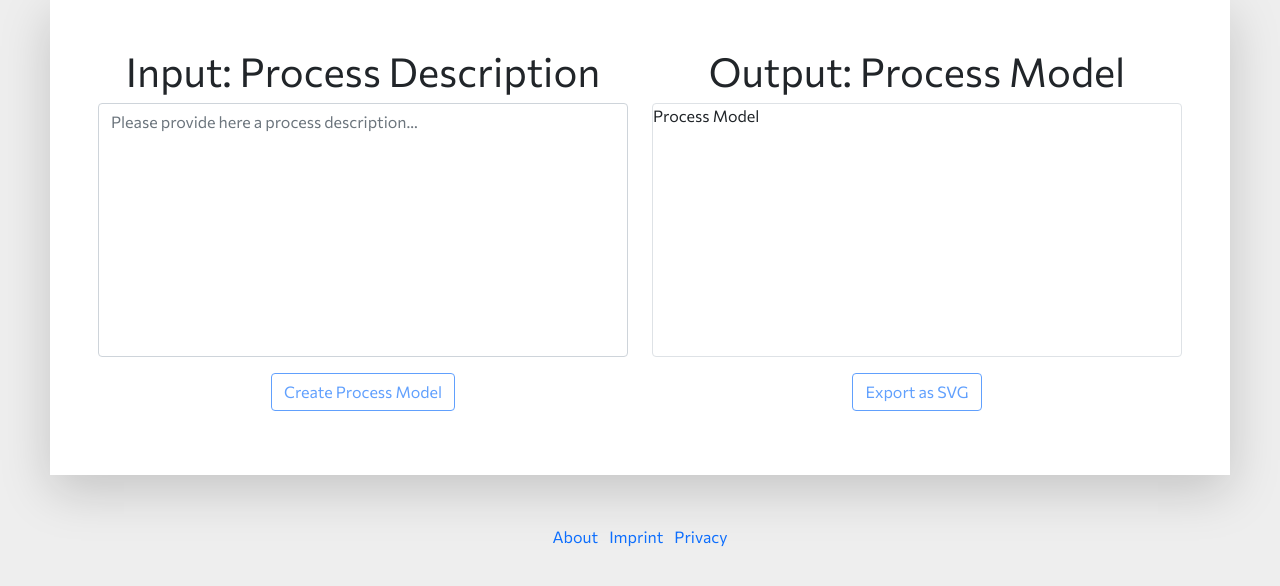
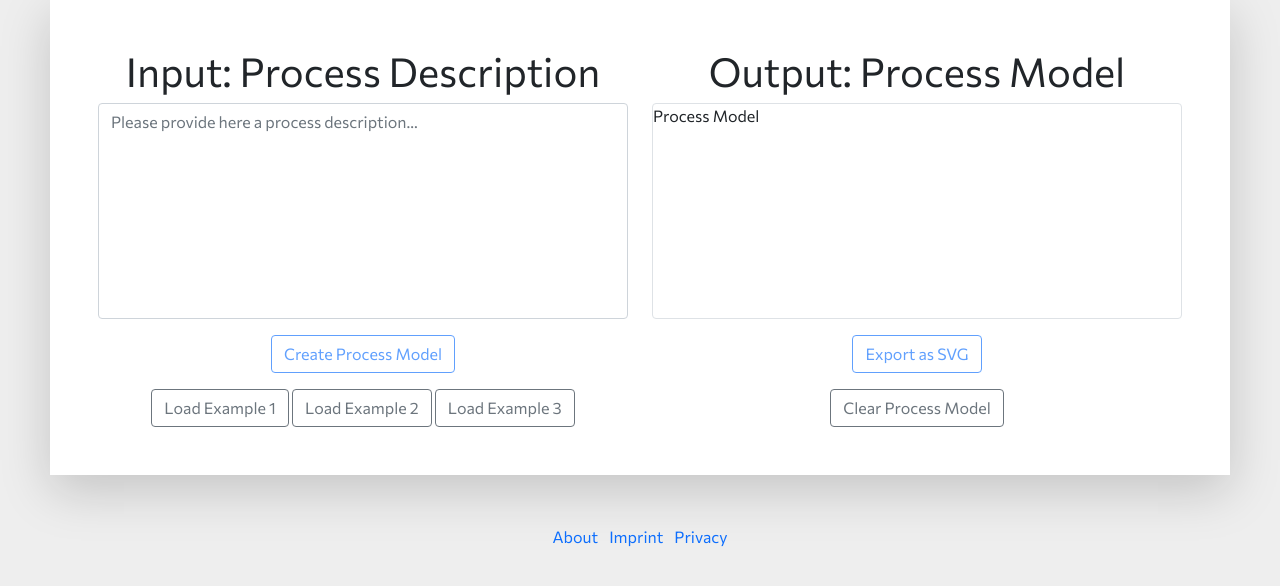
Before and after one commit to erikzogg/text-in-model-out, a Django app: page / in a window 1280 px wide. Shown: the part 201-787 px from the top of the page. Run offline with Django 3.2, Linux system fonts and the light colour scheme; some libraries are stand-ins or nearby versions.

Commit message:
:sparkles: Add process description example

```diff
--- a/frontend/templates/frontend/index.html
+++ b/frontend/templates/frontend/index.html
@@ -32,10 +32,10 @@
                     <div class="mb-3 text-center">
                         <button type="button" class="btn btn-outline-primary" id="button-create-model" disabled="disabled">Create Process Model</button>
                     </div>
-                    <div class="text-center d-none">
-                        <button type="button" class="btn btn-outline-secondary">Load Example 1</button>
-                        <button type="button" class="btn btn-outline-secondary">Load Example 2</button>
-                        <button type="button" class="btn btn-outline-secondary">Load Example 3</button>
+                    <div class="text-center">
+                        <button type="button" class="btn btn-outline-secondary btn-example" data-btn="1">Load Example 1</button>
+                        <button type="button" class="btn btn-outline-secondary btn-example" data-btn="2">Load Example 2</button>
+                        <button type="button" class="btn btn-outline-secondary btn-example" data-btn="3">Load Example 3</button>
                     </div>
                 </div>
                 <div class="col-xl h-100 d-flex flex-column">
@@ -47,6 +47,9 @@
                     </div>
                     <div class="mb-3 text-center">
                         <button type="button" class="btn btn-outline-primary" disabled="disabled">Export as SVG</button>
+                    </div>
+                    <div class="text-center">
+                        <button type="button" class="btn btn-outline-secondary">Clear Process Model</button>
                     </div>
                 </div>
             </div>
--- /dev/null
+++ b/static/examples/process_1.txt
@@ -0,0 +1 @@
+When a new credit request is received, the risk is assessed. If the risk is above a threshold, an advanced risk assessment needs to be carried out, otherwise a simple risk assessment will suffice. Once the assessment has been completed, the customer is notified with the result of the assessment while the disbursement is organized.
--- a/static/js/app.js
+++ b/static/js/app.js
@@ -46,7 +46,19 @@ let initApp = function () {
             .catch(error => {
                 document.getElementById('process-model').innerHTML = error;
             });
-    })
+    });
+
+    document.querySelectorAll('.btn-example').forEach(item => {
+        item.addEventListener('click', function () {
+            let exampleNumber = this.getAttribute('data-btn');
+
+            fetch('/static/examples/process_' + exampleNumber + '.txt')
+                .then(response => response.text())
+                .then(data => {
+                    document.getElementById('process-description').value = data;
+                });
+        });
+    });
 };
 
 let handleResponse = function (data) {
```
Also changed, not shown: static/examples/process_2.txt (added), static/examples/process_3.txt (added).
